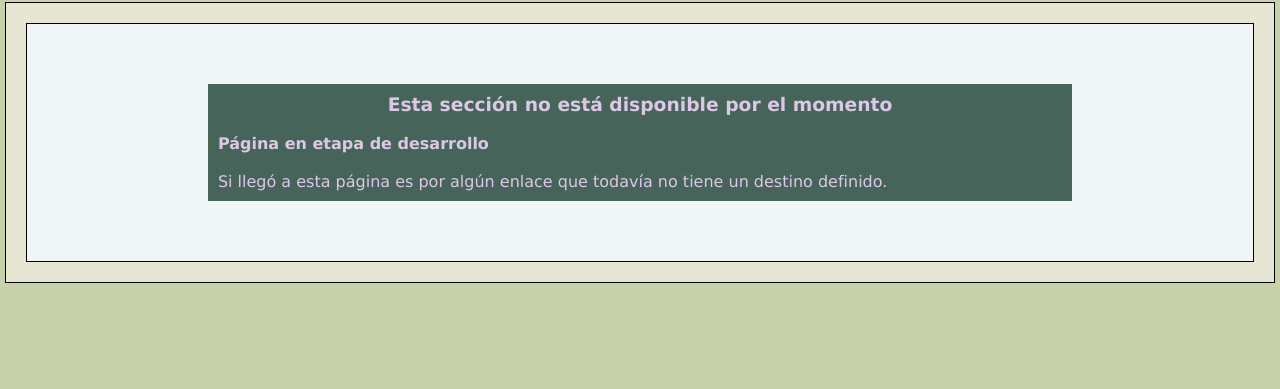
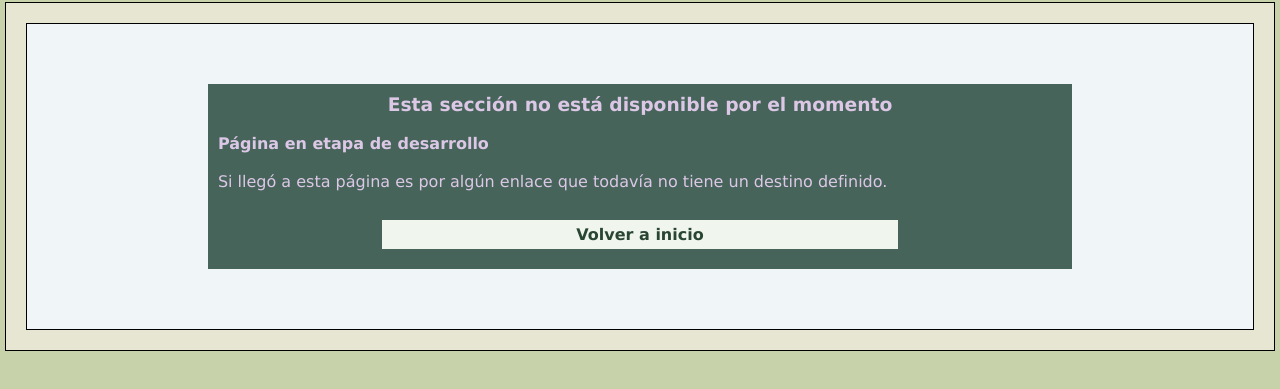
Before and after one commit to Mauricio723/Mauricio723.github.io, a plain HTML site: page doc_auxiliares/documento_auxiliar_01.html in a window 1280 px wide. Shown: the part 61-450 px from the top of the page. Drawn offline with Linux system fonts and the light colour scheme.

Commit message:
datos doc_auxiliares e index

```diff
--- a/doc_auxiliares/documento_auxiliar_01.html
+++ b/doc_auxiliares/documento_auxiliar_01.html
@@ -42,6 +42,23 @@
 			padding: 10px;
 
 		}
+		.div_enlace_simple {
+			background-color: rgb(240, 245, 237);
+			color: rgb(40, 70, 50);
+			width: 60%;
+			margin: 10px auto;
+			padding: 5px;
+			font-weight: 700;
+			text-align: center;
+		}
+		.div_enlace_simple a {
+			text-decoration: none;
+			color: inherit;
+		}
+		.div_enlace_simple p:hover {
+			background-color: rgb(30, 50, 70);
+			color: rgb(230, 220, 200);
+		}
 	</style>
 
 </head>
@@ -62,6 +79,11 @@
 				<h4>Página en etapa de desarrollo</h4>
 				<br>
 				<p>Si llegó a esta página es por algún enlace que todavía no tiene un destino definido.</p>
+
+				<br>
+				<div class="div_enlace_simple">
+					<p><a href="../index.html">Volver a inicio</a></p>
+				</div>
 			</div>
 		</section>
 
```
Also changed, not shown: index.html (+3 -3 lines).
